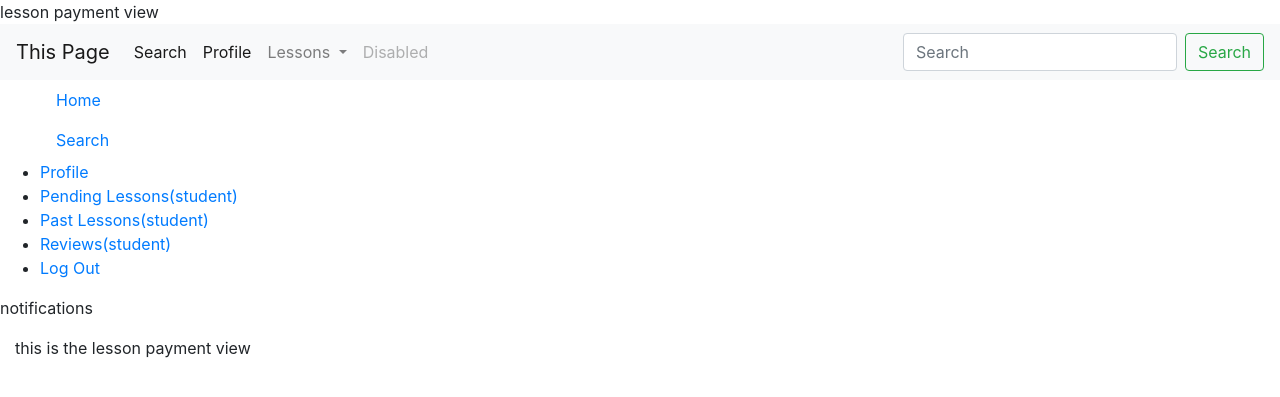
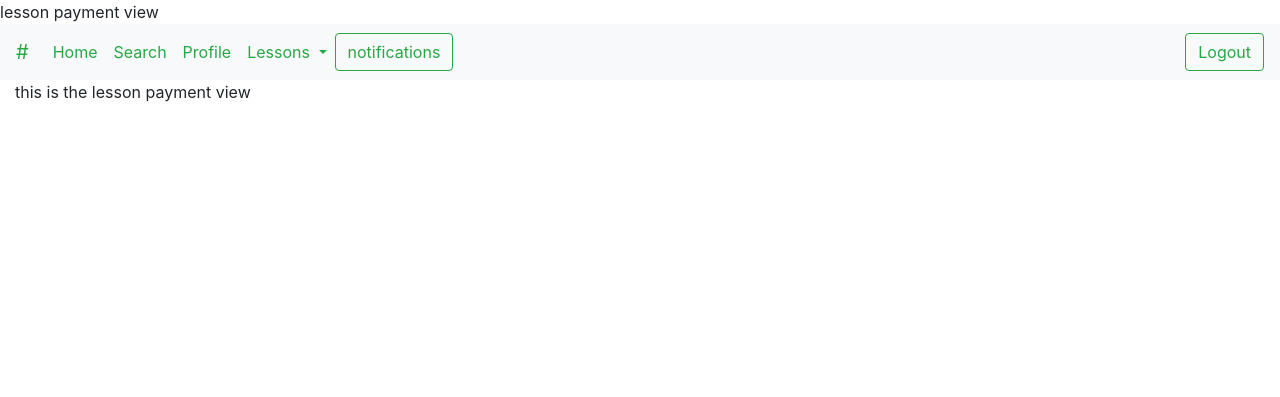
Before and after one commit to SerenaCortese/eloc_0.5.1, a Flask app: a page that uses app/templates/base.html in a window 1280 px wide. Shown: the top 397 px of the page. Run offline with Flask 2, Linux system fonts and the light colour scheme; the visitor is signed in with stand-in values (Sample User, id 1); data comes from the database, SQL or seed files in the repository; parts of the project's set-up code (start-up, migrations or seed data) failed here and were passed over; some libraries are stand-ins or nearby versions.

Commit message:
many templates implemented

```diff
--- a/app/auth/forms.py
+++ b/app/auth/forms.py
@@ -52,6 +52,8 @@ class StudRegFrom(FlaskForm):
             raise ValidationError('Username already in use')
 
     def validate_birth_date(self, field):#todo - add further controls
+        if not type(field.data) == date:
+            raise ValidationError('date format wrong')
         if field.data>date.today():
             raise ValidationError('you can not be born in the future')
 
--- a/app/main/views.py
+++ b/app/main/views.py
@@ -49,10 +49,10 @@ def search():
 
         #render only the users for that city
         if City is not None:
-            city = City.query.filter_by(id=form.city.data)
+            city = City.query.filter_by(id=form.city.data).first()
             if city is not None:
                 for t in selected_tutors:
-                    if not city.city_id == t.city_id:
+                    if not city.id == t.city_id:
                         selected_tutors.remove(t)
 
         return render_template('search.html', form=form, tutors=selected_tutors)
--- a/app/templates/auth/registration/tutor_reg.html
+++ b/app/templates/auth/registration/tutor_reg.html
@@ -3,7 +3,7 @@
 {% block title %}Register - tutor{% endblock %}
 
 {% block page_content %}
-    <form method="post" action="{{ url_for('auth.tutor_reg') }}">
+    <form method="post" action="{{ url_for('auth.tutor_reg') }}" enctype="multipart/form-data">
       {{ form.hidden_tag() }}
       <fieldset class="form-group">
           <legend></legend>
--- a/app/templates/base.html
+++ b/app/templates/base.html
@@ -12,8 +12,9 @@
           crossorigin="anonymous">
 </head>
 <body>
-{% block navbar %} {% endblock %}
-{% block content %} {% endblock %}
+{% block navbar %} {% endblock navbar %}
+{% block notifications %} {% endblock notifications %}
+{% block content %} {% endblock content %}
 
 <script src="https://code.jquery.com/jquery-3.4.1.slim.min.js"
         integrity="sha384-J6qa4849blE2+poT4WnyKhv5vZF5SrPo0iEjwBvKU7imGFAV0wwj1yYfoRSJoZ+n"
--- a/app/templates/layout.html
+++ b/app/templates/layout.html
@@ -7,11 +7,8 @@
 {% endblock head %}
 
 {% block navbar %}
-
-
-<!-- START NAVBAR  -->
 <nav class="navbar navbar-expand-lg navbar-light bg-light">
-  <a class="navbar-brand" href="#">This Page</a>
+  <a class="navbar-brand text-success" href="#">#</a> <!-- todo - eventually replace with a icon (it hits the current page) -->
   <button class="navbar-toggler" type="button" data-toggle="collapse" data-target="#navbarSupportedContent" aria-controls="navbarSupportedContent" aria-expanded="false" aria-label="Toggle navigation">
     <span class="navbar-toggler-icon"></span>
   </button>
@@ -19,74 +16,107 @@
   <div class="collapse navbar-collapse" id="navbarSupportedContent">
     <ul class="navbar-nav mr-auto">
       <li class="nav-item active">
-        <a class="nav-link" href="{{ url_for('main.search') }}">Search <span class="sr-only">(current)</span></a>
+        <a class="nav-link text-success" href="{{ url_for('main.home') }}">Home <span class="sr-only">(current)</span></a>
+      </li>
+        <li class="nav-item active">
+        <a class="nav-link text-success" href="{{ url_for('main.search') }}">Search <span class="sr-only">(current)</span></a>
       </li>
         {% if current_user.is_authenticated %}
       <li class="nav-item active">
-        <a class="nav-link" href="{{ url_for('users_bp.profile', username=current_user.username) }}">Profile</a>
+        <a class="nav-link text-success" href="{{ url_for('users_bp.profile', username=current_user.username) }}">Profile</a>
       </li>
-        {% endif %}
       <li class="nav-item dropdown">
-        <a class="nav-link dropdown-toggle" href="#" id="navbarDropdown" role="button" data-toggle="dropdown" aria-haspopup="true" aria-expanded="false">
+        <a class="nav-link dropdown-toggle text-success" href="#" id="navbarDropdown" role="button" data-toggle="dropdown" aria-haspopup="true" aria-expanded="false">
           Lessons
         </a>
         <div class="dropdown-menu" aria-labelledby="navbarDropdown">
-          <a class="dropdown-item" href="#">Action</a>
-          <a class="dropdown-item" href="#">Another action</a>
+          <a class="dropdown-item text-success" href="{{ url_for('users_bp.stud_pend_lessons', username=current_user.username) }}">Pending</a>
+            <a class="dropdown-item text-success"
+             href="{{ url_for('users_bp.stud_past_lessons', username=current_user.username) }}">Attended</a>
+            {% if current_user.type == 'tutor' %}
           <div class="dropdown-divider"></div>
-          <a class="dropdown-item" href="#">Something else here</a>
+          <a class="dropdown-item text-success" href="{{ url_for('users_bp.tutor_pend_lessons', username=current_user.username) }}">Pending(tutor)</a>
+            <a class="dropdown-item text-success" href="{{ url_for('users_bp.tutor_past_lessons', username=current_user.username) }}">Tutored(tutor)</a>
+            {% endif %}
         </div>
       </li>
+        {% if current_user.type == 'student' %}
       <li class="nav-item">
-        <a class="nav-link disabled" href="#" tabindex="-1" aria-disabled="true">Disabled</a>
+        <a class="nav-link text-success" href="{{ url_for('users_bp.done_reviews', username=current_user.username) }}" tabindex="-1" aria-disabled="true">Reviews</a>
       </li>
-    </ul>
-    <form class="form-inline my-2 my-lg-0">
-      <input class="form-control mr-sm-2" type="search" placeholder="Search" aria-label="Search">
-      <button class="btn btn-outline-success my-2 my-sm-0" type="submit">Search</button>
-    </form>
-  </div>
-</nav>
-<!-- END NAVBAR  -->
+        {% endif %}
+        {% if current_user.type == 'tutor' %}
+              <li class="nav-item dropdown">
+        <a class="nav-link dropdown-toggle text-success" href="#" role="button" data-toggle="dropdown" aria-haspopup="true" aria-expanded="false">
+          Reviews
+        </a>
+        <div class="dropdown-menu" aria-labelledby="navbarDropdown">
+          <a class="dropdown-item text-success" href="{{ url_for('users_bp.done_reviews', username=current_user.username) }}">Done</a>
+            {% if current_user.type == 'tutor' %}
+          <div class="dropdown-divider"></div>
+          <a class="dropdown-item text-success" href="{{ url_for('users_bp.gotten_reviews', username=current_user.username) }}">Got(tutor)</a>
+            {% endif %}
+        </div>
+      </li>
+        {% endif %}
 
-       <ul>
-           <a class="nav-link" href="{{ url_for('main.home')}}">Home <span class="sr-only">(current)</span></a>
-                    <a class="nav-link" href="{{ url_for('main.search') }}">Search <span class="sr-only">(current)</span></a>
-        {% if current_user.is_authenticated %}
-            <li><a href="{{ url_for('users_bp.profile', username=current_user.username) }}">Profile</a></li>
+        <div class="form-inline my-2 my-lg-0">
+            <button class="btn btn-outline-success my-2 my-sm-0">
+                <a class="btn-outline-success">
+                    notifications
+                </a>
+                {% if current_user.type == 'student' %}
+                    {% if not unreviewed_stud_lessons %}
+                        <span class="badge badge-light">0</span>
+                    {% endif %}
+                    {% if unreviewed_stud_lessons %}
+                        <span class="badge badge-light">{{unreviewed_stud_lessons.count()}}</span>
+                    {% endif %}
+                {% endif %}
+                {% if current_user.type == 'tutor' %}
+                    {% if unreviewed_stud_lessons and  reviewed_lessons%}
+                        <span class="badge badge-light">{{unreviewed_stud_lessons.count() + reviewed_lessons.count()}}</span>
+                    {% endif %}
+                    {% if not unreviewed_stud_lessons and  not reviewed_lessons%}
+                        <span class="badge badge-light text-success">0</span>
+                    {% endif %}
+                    {% if unreviewed_stud_lessons and not reviewed_lessons%}
+                        <span class="badge badge-light">{{unreviewed_stud_lessons.count() }}</span>
+                    {% endif %}
+                    {% if notunreviewed_stud_lessons and  reviewed_lessons%}
+                        <span class="badge badge-light">{{reviewed_lessons.count() }}</span>
+                    {% endif %}
+                {% endif %}
+            </button>
+        </div>
 
-            <li><a href="{{ url_for('users_bp.stud_pend_lessons', username=current_user.username) }}">Pending Lessons(student)</a></li>
-            <li><a href="{{ url_for('users_bp.stud_past_lessons', username=current_user.username) }}">Past Lessons(student)</a></li>
-            <li><a href="{{ url_for('users_bp.done_reviews', username=current_user.username) }}">Reviews(student)</a></li>
 
-            {% if current_user.type == 'tutor' %}
-                <li><a href="{{ url_for('users_bp.tutor_pend_lessons', username=current_user.username) }}">Pending Lessons(tutor)</a></li>
-                <li><a href="{{ url_for('users_bp.tutor_past_lessons', username=current_user.username) }}">Past Lessons(tutor)</a></li>
-                <li><a href="{{ url_for('users_bp.gotten_reviews', username=current_user.username) }}">Reviews(tutor)</a></li>
-            {% endif %}
-
-            <li><a href="{{ url_for('auth.logout') }}">Log Out</a></li>
-        {% else %}
-            <li><a href="{{ url_for('auth.login') }}">Log In</a></li>
-            <li><a href="{{ url_for('auth.reg') }}">Register</a></li>
         {% endif %}
     </ul>
 
-   {% if current_user.is_authenticated %}
-       <p>notifications</p>
-       {% if unreviewed_stud_lessons %}
-           <p>student</p>
-           {% for l in unreviewed_stud_lessons %}
-               <div>{{ l.subject_name }}</div>
-           {% endfor %}
-       {% endif %}
-       {% if reviewed_lessons and current_user.type == 'tutor' %}
-           <p>tutor</p>
-           {% for l in reviewed_lessons %}
-               <div>{{ l.subject_name }}</div>
-           {% endfor %}
-       {% endif %}
-    {% endif %}
+
+    <div class="form-inline my-2 my-lg-0">
+        {% if current_user.is_authenticated %}
+      <button class="btn btn-outline-success my-2 my-sm-0"><a class="btn-outline-success" href="{{ url_for('auth.logout') }}">Logout</a></button>
+        {% endif %}
+        {% if not current_user.is_authenticated %}
+<div class="dropdown">
+  <button class="btn btn-outline-success dropdown-toggle" type="button" id="dropdownMenuButton" data-toggle="dropdown" aria-haspopup="true" aria-expanded="false">
+    Register/Login
+  </button>
+  <div class="dropdown-menu" aria-labelledby="dropdownMenuButton">
+    <a class="dropdown-item text-success" href="{{ url_for('auth.reg') }}">Register</a>
+    <a class="dropdown-item text-success" href="{{ url_for('auth.login') }}">Login</a>
+  </div>
+</div>
+        {% endif %}
+    </div>
+  </div>
+</nav>
+{% endblock navbar %}
+
+
+{% block notifications %}
 
     {% with messages = get_flashed_messages() %}
         {% if messages %}
@@ -96,7 +126,7 @@
         {% endif %}
     {% endwith %}
 
-{% endblock navbar %}
+{% endblock notifications %}
 
 
 {%block content %}
--- a/app/users_bp/views.py
+++ b/app/users_bp/views.py
@@ -32,6 +32,11 @@ def edit_profile(name): #todo - make other attributes modificable
     form.username.data = current_user.username
     form.about_me.data = current_user.about_me
     return render_template('user/profile/edit_profile.html', form=form)
+
+@users_bp.route('/user/<username>/become_tutor', methods=['GET', 'POST'])
+@login_required
+def become_tutor(username):
+    return render_template('become_tutor.html')
 
 
 @users_bp.route('/user/<username>/book_lesson_with/<tutor_username>', methods=['GET', 'POST'])
@@ -143,4 +148,9 @@ def done_reviews(username):
 @users_bp.route('/user/<username>/gotten_reviews', methods=['GET', 'POST'])
 @login_required
 def gotten_reviews(username):
-    return render_template('/user/reviews/gotten_reviews.html')
+    tut_lessons = Tutor.query.filter_by(username=username).first().lessons_tutored
+    myDict = {}
+    for l in tut_lessons:
+        if l.review is not None:
+            myDict[User.query.filter_by(id=l.user_id).first().username] = l.review
+    return render_template('/user/reviews/gotten_reviews.html', us_reviews = myDict)
```
Also changed, not shown: app/templates/become_tutor.html (added, +9 -0 lines), app/templates/index.html (+29 -6 lines), app/templates/search.html (+33 -5 lines), app/templates/user/profile/profile.html (+38 -16 lines), app/templates/user/reviews/gotten_reviews.html (+25 -1 lines).
